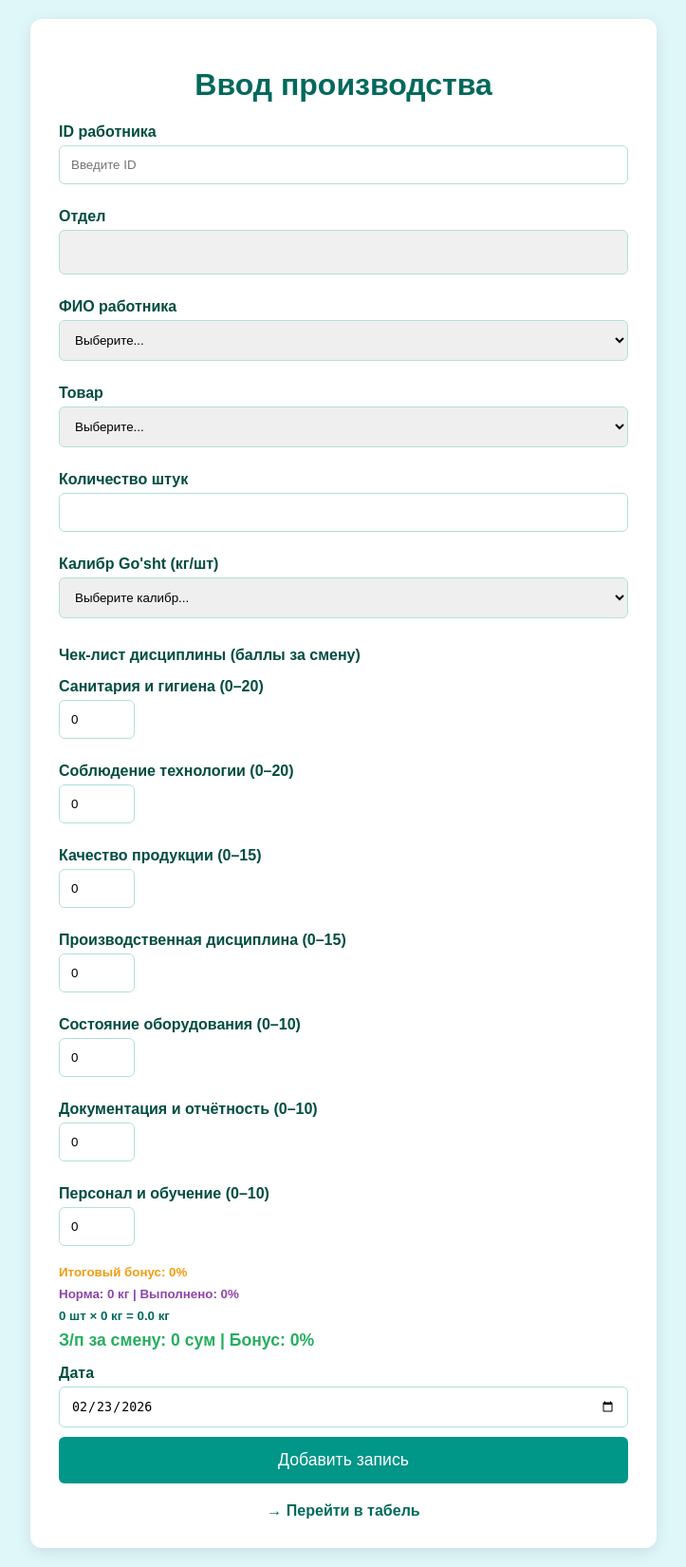
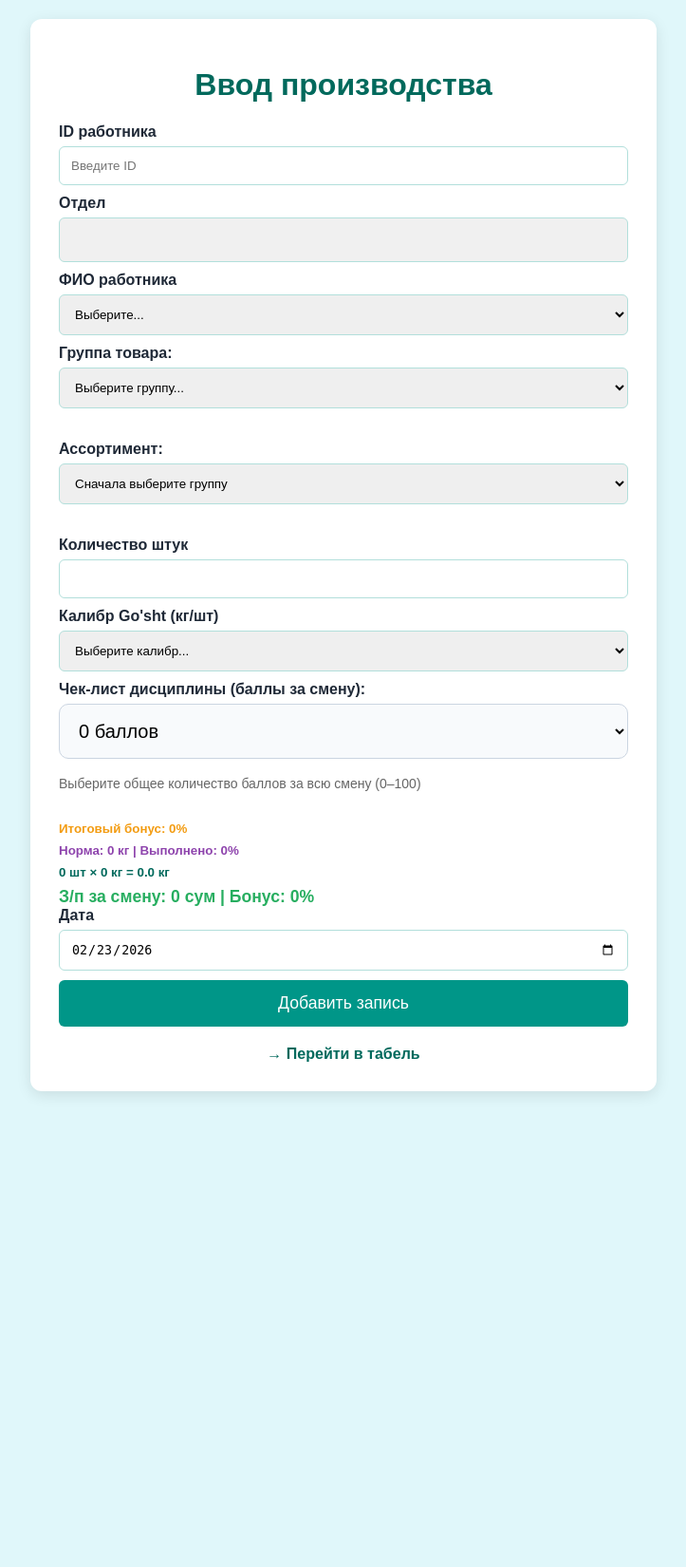
Before and after one commit to Dilmurod1985/worker-kpd, a Flask app: page /input in a window 1280 px wide. Shown: the whole page at 95% size, without its empty margins (278-1001 px from the left). After the commit the page ends 1153 px from the top, so only its background shows below. Run offline with Flask 2, Linux system fonts and the light colour scheme.

Commit message:
бновление формы ввода: чек-лист в один select, исправление базы данных, настройки VS Code
- аменен чек-лист дисциплины на один большой select с баллами 0-100
- обавлена колонка discipline_total в базу данных
- бновлена обработка POST запросов в app.py
- справлен JavaScript для работы с новым полем
- обавлены настройки VS Code для отключения линтера Jinja-шаблонов
- лучшена мобильная удобность формы ввода

```diff
--- a/app.py
+++ b/app.py
@@ -21,6 +21,7 @@ os.makedirs(app.config['UPLOAD_FOLDER'], exist_ok=True)
 # Список товаров (твои реальные позиции)
 PRODUCTS = [
     "DONER 100 QYMA",
+    "DONER 50/70",
     "DONER 30/70",
     "DONER 50/50 BELORUS",
     "DONER 50/50 CITY",
@@ -28,55 +29,105 @@ PRODUCTS = [
     "DONER 50/50 YUMA",
     "DONER 60/40 YUMA",
     "DONER 70/30",
+    "DONER 70/30 YUMA",
     "DONER TOVUQ",
+    "OQTEPA LAVASH 50/50",
+    "DONER WENDY'S (60/50) DONA",
+    "DONER BURGER ХОЖИАҚБАР (10) 50/50",
+    "DONER BURGER ХОЖИАҚБАР (20) 50/50 D",
+    "DONER BURGER ХОЖИАҚБАР (30) 50/50",
+    "DONER BURGER ХОЖИАҚБАР (40) 50/50 D",
+    "DONER BURGER ХОЖИАҚБАР (5) 50/50",
+    "DONER MISSIONFOODS (20) 100 QYMA",
+    "DONER MISSIONFOODS (50) 100 QYMA D",
+    "DONER MISSIONFOODS (60) 100 DONA",
+    "DONER MISSIONFOODS (60) 50/50 DONA",
     "Сихлаш",
     "Фарш говяжий"
 ]
 
+# Группы товаров и их ассортимент
+PRODUCT_GROUPS = {
+    "ALLMAKON GROUP": [
+        "DONER 100 QYMA",
+        "DONER 50/70",
+        "DONER 30/70",
+        "DONER 50/50 BELORUS",
+        "DONER 50/50 CITY",
+        "DONER 50/50 SEVIMLI",
+        "DONER 50/50 YUMA",
+        "DONER 60/40 YUMA",
+        "DONER 70/30 YUMA"
+    ],
+    "OQTEPA LAVASH": [
+        "OQTEPA LAVASH 50/50",
+        "DONER 50/70",
+        "DONER 70/30",
+        "DONER TOVUQ"
+    ],
+    "WENDY'S": [
+        "DONER WENDY'S (60/50) DONA"
+    ],
+    "BURGER XOJIAKBAR": [
+        "DONER BURGER ХОЖИАҚБАР (10) 50/50",
+        "DONER BURGER ХОЖИАҚБАР (20) 50/50 D",
+        "DONER BURGER ХОЖИАҚБАР (30) 50/50",
+        "DONER BURGER ХОЖИАҚБАР (40) 50/50 D",
+        "DONER BURGER ХОЖИАҚБАР (5) 50/50"
+    ],
+    "MISSION FOODS": [
+        "DONER MISSIONFOODS (20) 100 QYMA",
+        "DONER MISSIONFOODS (50) 100 QYMA D",
+        "DONER MISSIONFOODS (60) 100 DONA",
+        "DONER MISSIONFOODS (60) 50/50 DONA"
+    ]
+}
+
+GROUPS_LIST = list(PRODUCT_GROUPS.keys())
+
 # Актуальный список работников с отделами
 WORKERS_TABLE = [
-    # Сихлаш
-    {"id": "1", "fio": "Alimov Murod", "otdel": "Сихлаш", "category": "4 категория", "oklad": 4200000},
-    {"id": "2", "fio": "Aliqulov Diyor", "otdel": "Сихлаш", "category": "5 категория", "oklad": 3640000},
+    # Сихлаш (обновлено)
+    {"id": "57", "fio": "Alimov Murod", "otdel": "Сихлаш", "category": "4 категория", "oklad": 4200000},
+    {"id": "85", "fio": "Aliqulov Diyor", "otdel": "Сихлаш", "category": "5 категория", "oklad": 3640000},
     {"id": "3", "fio": "Balqiboev Asadbek", "otdel": "Сихлаш", "category": "4 категория", "oklad": 4200000},
-    {"id": "4", "fio": "Balqiboev Temur", "otdel": "Сихлаш", "category": "2 категория", "oklad": 6160000},
-    {"id": "5", "fio": "Boboqulov Ma'rufjon", "otdel": "Сихлаш", "category": "4 категория", "oklad": 4200000},
-    {"id": "6", "fio": "Botiraliyev Iskandar", "otdel": "Сихлаш", "category": "4 категория", "oklad": 4200000},
-    {"id": "7", "fio": "Botirov Ulug'bek", "otdel": "Сихлаш", "category": "4 категория", "oklad": 4200000},
-    {"id": "8", "fio": "Hakimov Islom", "otdel": "Сихлаш", "category": "2 категория", "oklad": 6160000},
-    {"id": "9", "fio": "Ibragimov Ozodbek", "otdel": "Сихлаш", "category": "3 категория", "oklad": 4900000},
-    {"id": "10", "fio": "Jonizaqov Xasanjon", "otdel": "Сихлаш", "category": "4 категория", "oklad": 4200000},
-    {"id": "11", "fio": "Jonizaqov Xusanjon", "otdel": "Сихлаш", "category": "4 категория", "oklad": 4200000},
-    {"id": "12", "fio": "Keldibekov Muxammadkodir", "otdel": "Сихлаш", "category": "2 категория", "oklad": 6160000},
-    {"id": "13", "fio": "Kuchkinov Abdulaziz", "otdel": "Сихлаш", "category": "2 категория", "oklad": 6160000},
-    {"id": "14", "fio": "Lapasov Javohir", "otdel": "Сихлаш", "category": "4 категория", "oklad": 4200000},
-    {"id": "15", "fio": "Maxkamov Jahongir", "otdel": "Сихлаш", "category": "стаж", "oklad": 3500000},
-    {"id": "16", "fio": "Miraliev Mirxasan", "otdel": "Сихлаш", "category": "2 категория", "oklad": 6160000},
-    {"id": "17", "fio": "Miraliev Mirxusan", "otdel": "Сихлаш", "category": "4 категория", "oklad": 4200000},
-    {"id": "18", "fio": "Muxammadiev Abbos", "otdel": "Сихлаш", "category": "2 категория", "oklad": 6160000},
-    {"id": "19", "fio": "Nazarov Abdukodir", "otdel": "Сихлаш", "category": "2 категория", "oklad": 6160000},
-    {"id": "20", "fio": "Nishonov Maxmudjon", "otdel": "Сихлаш", "category": "1 категория", "oklad": 6440000},
-    {"id": "21", "fio": "Normatov Avazbek", "otdel": "Сихлаш", "category": "3 категория", "oklad": 4900000},
-    {"id": "22", "fio": "O'ktamov Sardor", "otdel": "Сихлаш", "category": "4 категория", "oklad": 4200000},
-    {"id": "23", "fio": "Olimxonov Nurmuhammad", "otdel": "Сихлаш", "category": "5 категория", "oklad": 3640000},
+    {"id": "5", "fio": "Balqiboev Temur", "otdel": "Сихлаш", "category": "2 категория", "oklad": 6160000},
+    {"id": "76", "fio": "Boboqulov Ma'rufjon", "otdel": "Сихлаш", "category": "4 категория", "oklad": 4200000},
+    {"id": "77", "fio": "Botiraliyev Iskandar", "otdel": "Сихлаш", "category": "4 категория", "oklad": 4200000},
+    {"id": "86", "fio": "Botirov Ulug'bek", "otdel": "Сихлаш", "category": "4 категория", "oklad": 4200000},
+    {"id": "74", "fio": "Hakimov Islom", "otdel": "Сихлаш", "category": "2 категория", "oklad": 6160000},
+    {"id": "41", "fio": "Ibragimov Ozodbek", "otdel": "Сихлаш", "category": "3 категория", "oklad": 4900000},
+    {"id": "67", "fio": "Jonizaqov Xasanjon", "otdel": "Сихлаш", "category": "4 категория", "oklad": 4200000},
+    {"id": "101", "fio": "Jonizaqov Xusanjon", "otdel": "Сихлаш", "category": "4 категория", "oklad": 4200000},
+    {"id": "64", "fio": "Keldibekov Muxammadkodir", "otdel": "Сихлаш", "category": "2 категория", "oklad": 6160000},
+    {"id": "46", "fio": "Kuchkinov Abdulaziz", "otdel": "Сихлаш", "category": "2 категория", "oklad": 6160000},
+    {"id": "84", "fio": "Lapasov Javohir", "otdel": "Сихлаш", "category": "4 категория", "oklad": 4200000},
+    {"id": "102", "fio": "Maxkamov Jahongir", "otdel": "Сихлаш", "category": "стаж", "oklad": 3500000},
+    {"id": "28", "fio": "Miraliev Mirxasan", "otdel": "Сихлаш", "category": "2 категория", "oklad": 6160000},
+    {"id": "14", "fio": "Miraliev Mirxusan", "otdel": "Сихлаш", "category": "4 категория", "oklad": 4200000},
+    {"id": "57", "fio": "Muxammadiev Abbos", "otdel": "Сихлаш", "category": "2 категория", "oklad": 6160000},
+    {"id": "52", "fio": "Nazarov Abdukodir", "otdel": "Сихлаш", "category": "2 категория", "oklad": 6160000},
+    {"id": "49", "fio": "Nishonov Maxmudjon", "otdel": "Сихлаш", "category": "1 категория", "oklad": 6440000},
+    {"id": "6", "fio": "Normatov Avazbek", "otdel": "Сихлаш", "category": "3 категория", "oklad": 4900000},
+    {"id": "36", "fio": "O'ktamov Sardor", "otdel": "Сихлаш", "category": "4 категория", "oklad": 4200000},
+    {"id": "103", "fio": "Olimxonov Nurmuhammad", "otdel": "Сихлаш", "category": "5 категория", "oklad": 3640000},
     {"id": "24", "fio": "Ortiqboev Ma'rufjon", "otdel": "Сихлаш", "category": "4 категория", "oklad": 4200000},
-    {"id": "25", "fio": "Qo'chqorov Sardor", "otdel": "Сихлаш", "category": "2 категория", "oklad": 6160000},
-    {"id": "26", "fio": "Qo'shbokov Inomjon", "otdel": "Сихлаш", "category": "3 категория", "oklad": 4900000},
-    {"id": "27", "fio": "Raimberdiyev Dilshod", "otdel": "Сихлаш", "category": "5 категория", "oklad": 3640000},
-    {"id": "28", "fio": "Rustamjonov Aziz", "otdel": "Сихлаш", "category": "4 категория", "oklad": 4200000},
-    {"id": "29", "fio": "Sattorov Ulug'bek", "otdel": "Сихлаш", "category": "5 категория", "oklad": 3640000},
-    {"id": "30", "fio": "Shermatov Javlon", "otdel": "Сихлаш", "category": "2 категория", "oklad": 6160000},
-    {"id": "31", "fio": "Tashmatov Raximjon", "otdel": "Сихлаш", "category": "5 категория", "oklad": 3640000},
-    {"id": "32", "fio": "To'xtamurodov Izzatilla", "otdel": "Сихлаш", "category": "4 категория", "oklad": 4200000},
-    {"id": "33", "fio": "Tugalov Sherzod", "otdel": "Сихлаш", "category": "3 категория", "oklad": 4900000},
-    {"id": "34", "fio": "Vaxobjonov Avazbek", "otdel": "Сихлаш", "category": "5 категория", "oklad": 3640000},
-    {"id": "35", "fio": "Xalilov Nodirbek", "otdel": "Сихлаш", "category": "1 категория", "oklad": 6440000},
-    {"id": "36", "fio": "Xapizov Ozodbek", "otdel": "Сихлаш", "category": "5 категория", "oklad": 3640000},
-    {"id": "37", "fio": "Xayrullaev Jasurbek", "otdel": "Сихлаш", "category": "3 категория", "oklad": 4900000},
-    {"id": "38", "fio": "Xoliqov Jumanazarbek", "otdel": "Сихлаш", "category": "3 категория", "oklad": 4900000},
-    {"id": "39", "fio": "Maxmudova Muslima", "otdel": "Сихлаш", "category": "5 категория", "oklad": 3640000},
-    {"id": "40", "fio": "Obidov Ziyodulla", "otdel": "Сихлаш", "category": "3 категория", "oklad": 4900000},
-    {"id": "41", "fio": "Turg'unboyev Asadbek", "otdel": "Сихлаш", "category": "стаж", "oklad": 3500000},
+    {"id": "2", "fio": "Qo'chqorov Sardor", "otdel": "Сихлаш", "category": "2 категория", "oklad": 6160000},
+    {"id": "10", "fio": "Qo'shbokov Inomjon", "otdel": "Сихлаш", "category": "3 категория", "oklad": 4900000},
+    {"id": "30", "fio": "Raimberdiyev Dilshod", "otdel": "Сихлаш", "category": "5 категория", "oklad": 3640000},
+    {"id": "104", "fio": "Rustamjonov Aziz", "otdel": "Сихлаш", "category": "4 категория", "oklad": 4200000},
+    {"id": "58", "fio": "Sattorov Ulug'bek", "otdel": "Сихлаш", "category": "5 категория", "oklad": 3640000},
+    {"id": "35", "fio": "Shermatov Javlon", "otdel": "Сихлаш", "category": "2 категория", "oklad": 6160000},
+    {"id": "73", "fio": "Tashmatov Raximjon", "otdel": "Сихлаш", "category": "5 категория", "oklad": 3640000},
+    {"id": "26", "fio": "To'xtamurodov Izzatilla", "otdel": "Сихлаш", "category": "4 категория", "oklad": 4200000},
+    {"id": "51", "fio": "Tugalov Sherzod", "otdel": "Сихлаш", "category": "3 категория", "oklad": 4900000},
+    {"id": "105", "fio": "Vaxobjonov Avazbek", "otdel": "Сихлаш", "category": "5 категория", "oklad": 3640000},
+    {"id": "1", "fio": "Xalilov Nodirbek", "otdel": "Сихлаш", "category": "1 категория", "oklad": 6440000},
+    {"id": "27", "fio": "Xapizov Ozodbek", "otdel": "Сихлаш", "category": "5 категория", "oklad": 3640000},
+    {"id": "39", "fio": "Xayrullaev Jasurbek", "otdel": "Сихлаш", "category": "3 категория", "oklad": 4900000},
+    {"id": "4", "fio": "Xoliqov Jumanazarbek", "otdel": "Сихлаш", "category": "3 категория", "oklad": 4900000},
+    {"id": "61", "fio": "Obidov Ziyodulla", "otdel": "Сихлаш", "category": "3 категория", "oklad": 4900000},
+    {"id": "75", "fio": "Turg'unboyev Asadbek", "otdel": "Сихлаш", "category": "стаж", "oklad": 3500000},
 
     # Разделка
     {"id": "42", "fio": "Abdullayev Sherzod", "otdel": "Разделка", "category": "5 категория", "oklad": 3640000},
@@ -287,13 +338,7 @@ def input_prod():
                     reduced_amount = full_salary - daily_salary  # сколько урезано
 
                     # Чек-лист дисциплины
-                    checklist_points = {}
-                    total_points = 0
-                    for i, cat in enumerate(CHECKLIST_CATEGORIES, 1):
-                        key = f"checklist_{i}"
-                        points = int(request.form.get(key, 0))
-                        checklist_points[cat["name"]] = points
-                        total_points += points
+                    discipline_total = int(request.form.get('discipline_total', 0))
 
                     # Отдел работника
                     otdel = worker.get("otdel", "")
@@ -314,8 +359,7 @@ def input_prod():
                         "otdel": otdel,
                         "date": date,
                         "source": "manual",
-                        "checklist_points": checklist_points,
-                        "total_points": total_points,
+                        "discipline_total": discipline_total,
                         "norm_kg": norm_kg,
                         "percent_complete": round(percent_complete, 1)
                     }
@@ -325,13 +369,13 @@ def input_prod():
                 error = "Ошибка при расчете количества!"
 
     return render_template("input.html",
-                          products=PRODUCTS,
+                          groups=GROUPS_LIST,
+                          products_by_group=PRODUCT_GROUPS,
                           workers=WORKERS_TABLE,
                           caliber_options=CALIBER_OPTIONS_KG,
                           daily_rates=DAILY_RATES,
                           success=success,
                           error=error,
-                          checklist=CHECKLIST_CATEGORIES,
                           kg_norms=KG_NORMS)
 
 
--- a/templates/input.html
+++ b/templates/input.html
@@ -7,7 +7,7 @@
         body { font-family: Arial; background: #e0f7fa; margin: 0; padding: 20px; }
         .container { max-width: 600px; margin: auto; background: white; padding: 30px; border-radius: 12px; box-shadow: 0 4px 15px rgba(0,0,0,0.1); }
         h1 { text-align: center; color: #00695c; }
-        label { display: block; margin: 15px 0 5px; font-weight: bold; color: #004d40; }
+        label { font-weight: 600; color: #1f2937; margin-bottom: 6px; display: block; }
         input, select { width: 100%; padding: 12px; margin-bottom: 10px; border: 1px solid #b2dfdb; border-radius: 6px; box-sizing: border-box; }
         button { background: #009688; color: white; padding: 14px; border: none; border-radius: 6px; cursor: pointer; width: 100%; font-size: 1.1em; }
         button:hover { background: #00796b; }
@@ -15,6 +15,13 @@
         .error { background: #ffcdd2; color: #b71c1c; padding: 15px; margin: 15px 0; border-radius: 6px; text-align: center; }
         .back { text-align: center; margin-top: 20px; }
         .back a { color: #00695c; text-decoration: none; font-weight: bold; }
+        .form-group { margin-bottom: 24px; }
+        @media (max-width: 768px) {
+            .container { padding: 20px; }
+            label { font-size: 16px; }
+            input, select { padding: 10px; }
+            button { padding: 12px; font-size: 1em; }
+        }
     </style>
 </head>
 <body>
@@ -46,13 +53,22 @@
                 {% endfor %}
             </select>
 
-            <label>Товар</label>
-            <select name="product" required>
-                <option value="">Выберите...</option>
-                {% for p in products %}
-                    <option value="{{ p }}">{{ p }}</option>
-                {% endfor %}
-            </select>
+            <div class="form-group">
+                <label for="group_select">Группа товара:</label>
+                <select id="group_select" name="group" onchange="updateProducts()" required>
+                    <option value="">Выберите группу...</option>
+                    {% for group in groups %}
+                        <option value="{{ group }}">{{ group }}</option>
+                    {% endfor %}
+                </select>
+            </div>
+
+            <div class="form-group">
+                <label for="product_select">Ассортимент:</label>
+                <select id="product_select" name="product" required>
+                    <option value="">Сначала выберите группу</option>
+                </select>
+            </div>
 
             <label for="quantity">Количество штук</label>
             <input type="number" name="quantity" id="quantity" min="0" required>
@@ -65,14 +81,14 @@
                 {% endfor %}
             </select>
 
-            <div style="margin-top:20px;">
-                <label>Чек-лист дисциплины (баллы за смену)</label>
-                {% for cat in checklist %}
-                    <div style="margin:10px 0;">
-                        <label>{{ cat.name }} (0–{{ cat.max_points }})</label>
-                        <input type="number" name="checklist_{{ loop.index }}" min="0" max="{{ cat.max_points }}" value="0" style="width:80px;">
-                    </div>
-                {% endfor %}
+            <div class="form-group" style="margin-bottom: 32px;">
+                <label for="discipline_total">Чек-лист дисциплины (баллы за смену):</label>
+                <select id="discipline_total" name="discipline_total" required style="font-size:20px; padding:16px; width:100%; border-radius:10px; border:1px solid #cbd5e1; background:#f8fafc;">
+                    {% for i in range(101) %}
+                        <option value="{{ i }}" {% if i == 0 %}selected{% endif %}>{{ i }} баллов</option>
+                    {% endfor %}
+                </select>
+                <small style="color:#666; font-size:14px; display:block; margin-top:8px;">Выберите общее количество баллов за всю смену (0–100)</small>
             </div>
 
             <small id="bonus_hint" style="display:block; margin-top:10px; color:#f39c12; font-weight:bold;">
@@ -199,14 +215,11 @@
 
     // Чек-лист бонуса
     function updateBonus() {
-        let total = 0;
-        document.querySelectorAll('input[name^="checklist_"]').forEach(input => {
-            total += parseInt(input.value) || 0;
-        });
+        const disciplineTotal = parseInt(document.getElementById('discipline_total').value) || 0;
         let percent = 0;
-        if (total >= 90) percent = 100;
-        else if (total >= 75) percent = 75;
-        else if (total >= 60) percent = 50;
+        if (disciplineTotal >= 90) percent = 100;
+        else if (disciplineTotal >= 75) percent = 75;
+        else if (disciplineTotal >= 60) percent = 50;
         document.getElementById('bonus_hint').textContent = 'Итоговый бонус: ' + percent + '%';
     }
 
@@ -222,11 +235,32 @@
         updateSalary();  // обновить з/п после изменения нормы
     }
 
-    document.querySelectorAll('input[name^="checklist_"]').forEach(input => {
-        input.addEventListener('input', updateBonus);
-    });
+    // Привязываем события
+    document.getElementById('discipline_total').addEventListener('change', updateBonus);
     updateBonus(); // при загрузке
     updateNorm(); // при загрузке
-</script>
+
+    // Функция обновления продуктов на основе выбранной группы
+    const productsByGroup = {{ products_by_group | tojson }};
+
+    function updateProducts() {
+        const group = document.getElementById('group_select').value;
+        const productSelect = document.getElementById('product_select');
+
+        productSelect.innerHTML = '<option value="">Выберите ассортимент...</option>';
+
+        if (group && productsByGroup[group]) {
+            productsByGroup[group].forEach(item => {
+                const option = document.createElement('option');
+                option.value = item;
+                option.textContent = item;
+                productSelect.appendChild(option);
+            });
+        }
+    }
+
+    // Привязываем событие
+    document.getElementById('group_select').addEventListener('change', updateProducts);
+    </script>
 </body>
 </html>
```
Also changed, not shown: database.py (+10 -2 lines), production.db.
